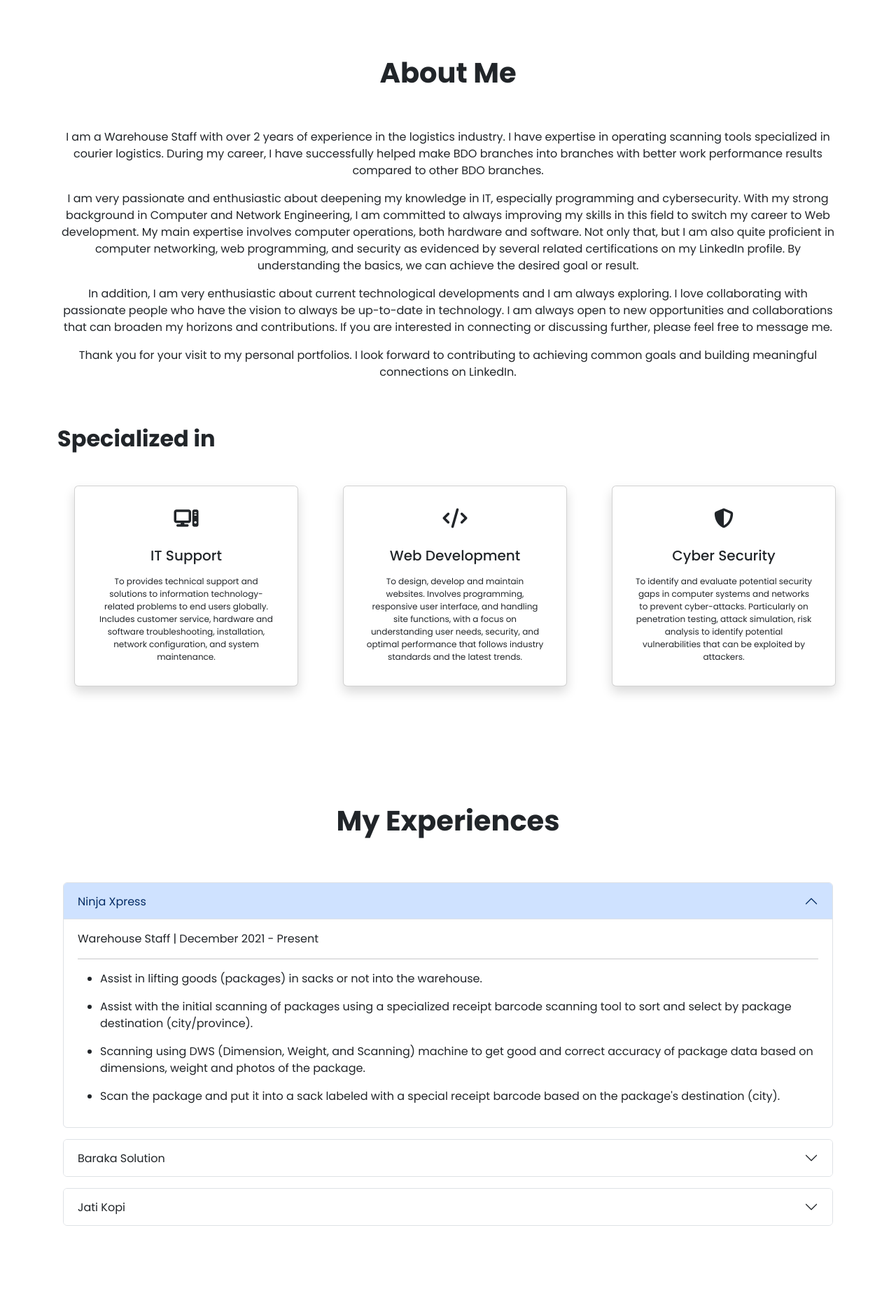
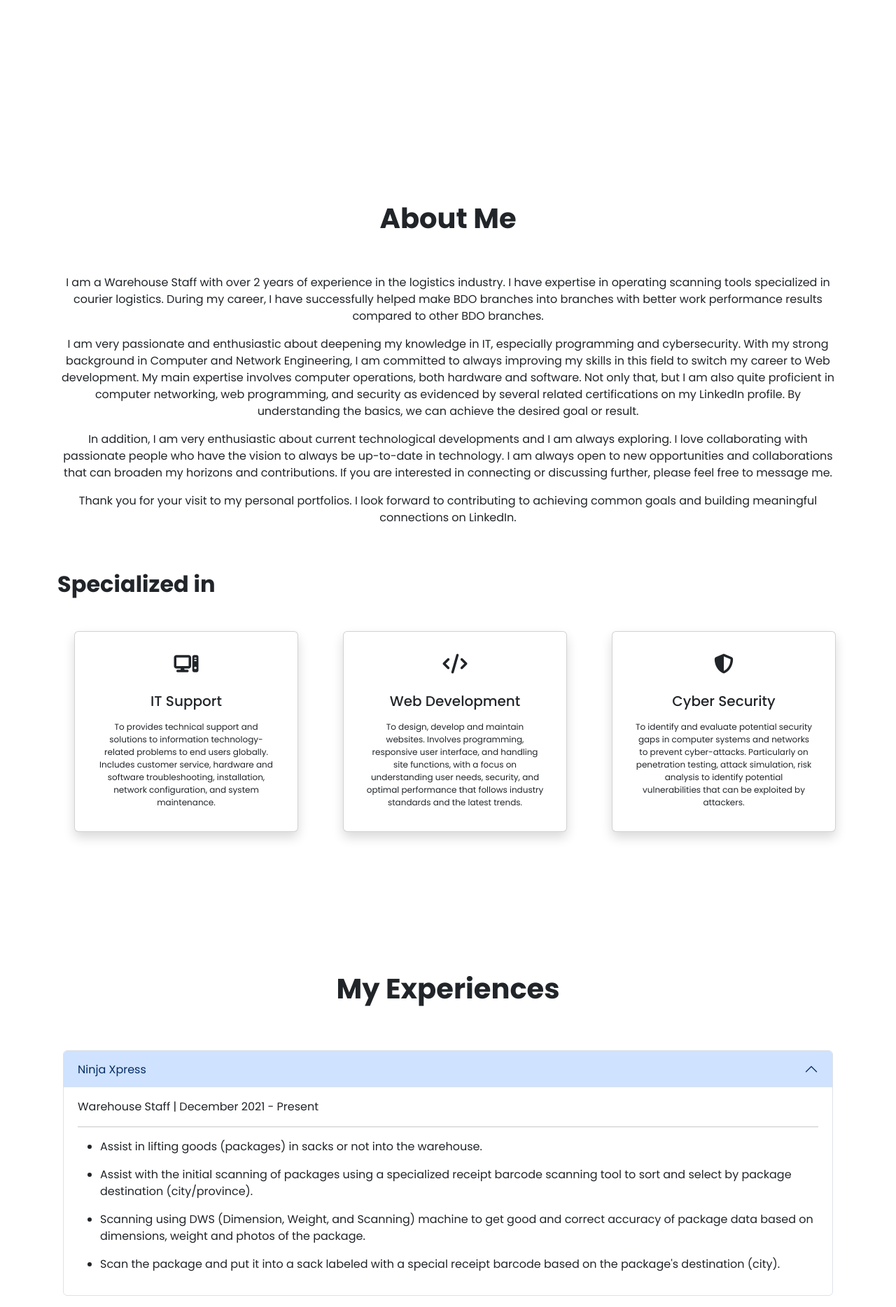
Before and after one commit to Seinki/personal_portfolios, a React (Vite) app: page / in a window 1280 px wide. Shown: the part 800-2668 px from the top of the page at 70% size. Built offline with nearby package versions, Linux system fonts and the light colour scheme.

Commit message:
update layout style for all component

```diff
--- a/src/data/css/main.css
+++ b/src/data/css/main.css
@@ -6,6 +6,10 @@
   --blue-color: #2596EB;
   --black-color: rgb(3 7 18);
 }
+
+/* .about-page, .exp-page, .portfolio-page, .contact-page {
+  padding-top: 5rem;
+} */
 
 /* Navbar Style */
 .navbar-page .navbar {
@@ -87,8 +91,9 @@
 /* About Style */
 .about-page {
   background-color: white;
-  padding-top: 5rem;
-  padding-bottom: 6rem;
+  padding-top: 10rem;
+  margin-top: 8rem;
+  /* padding-bottom: 6rem; */
 }
 
 .about-page .row:nth-child(3) .col:nth-child(1) h2 {
@@ -113,6 +118,11 @@
 /* About Style */
 
 /* Experiences Style  */
+.exp-page {
+  padding-top: 10rem;
+  margin-top: 8rem;
+}
+
 .exp-page .row:nth-child(2) h5 {
   border: 1px solid black;
   border-radius: 5px;
@@ -128,8 +138,10 @@
 
 /* Portfolio Style */
 .portfolio-page {
-  padding-top: 7rem;
-  padding-bottom: 3rem;
+  padding-top: 10rem;
+  margin-top: 8rem;
+  /* padding-top: 7rem; */
+  /* padding-bottom: 3rem; */
 }
 
 .cards-porto {
@@ -165,8 +177,10 @@
 
 /* Contact Style */
 .contact-page {
-  padding-top: 8rem;
-  padding-bottom: 8rem;
+  padding-top: 10rem;
+  margin-top: 5rem;
+  /* padding-top: 8rem; */
+  /* padding-bottom: 8rem; */
 }
 
 .contact-form {
```
